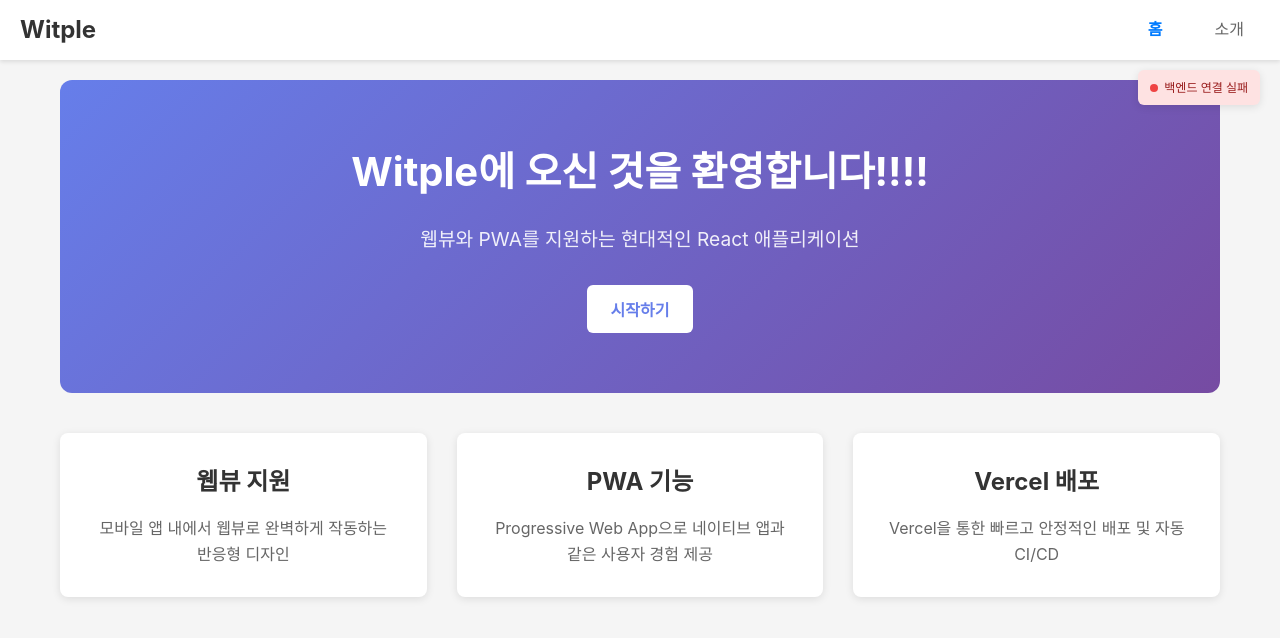
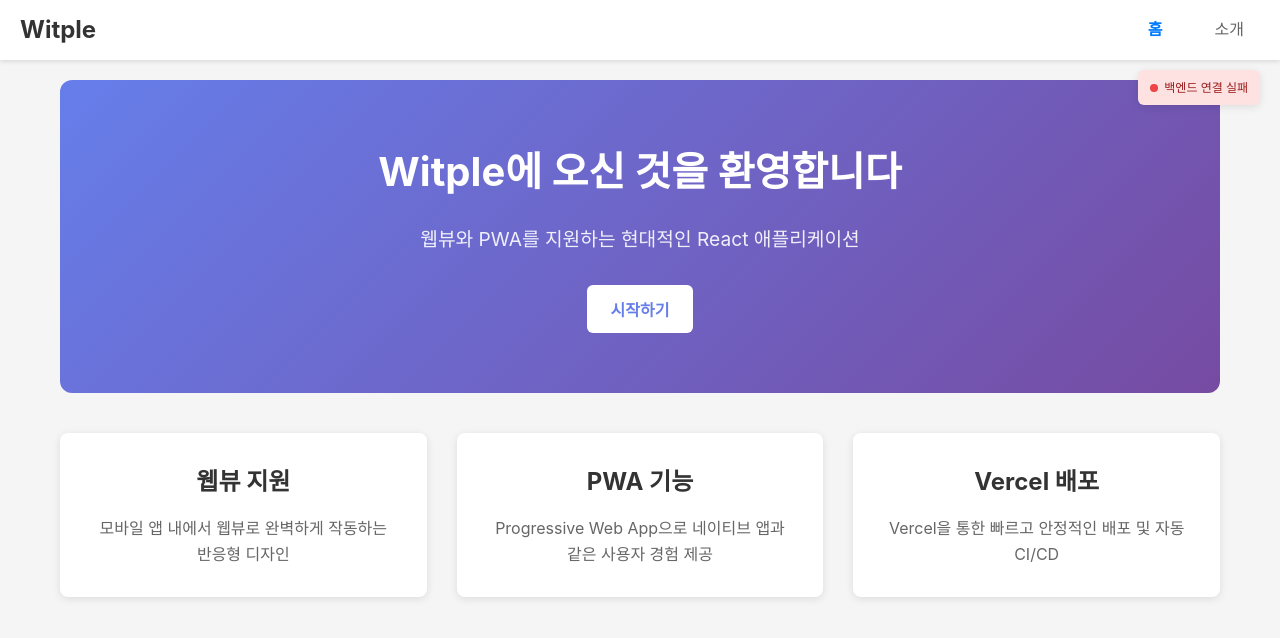
Before and after one commit to KJ-31/witple_frontend, a React (Create React App) app: page / in a window 1280 px wide. Shown: the top 638 px of the page. Built offline with nearby package versions, Linux system fonts and the light colour scheme; no server answers.

Commit message:
fix: 홈 페이지 제목의 환영 메시지 간소화 - 느낌표 제거

```diff
--- a/src/pages/Home.tsx
+++ b/src/pages/Home.tsx
@@ -78,7 +78,7 @@
   return (
     <HomeContainer>
       <Hero>
-        <Title>Witple에 오신 것을 환영합니다!!!!</Title>
+        <Title>Witple에 오신 것을 환영합니다</Title>
         <Subtitle>웹뷰와 PWA를 지원하는 현대적인 React 애플리케이션</Subtitle>
         <Button onClick={() => alert('버튼이 클릭되었습니다!')}>
           시작하기
```
